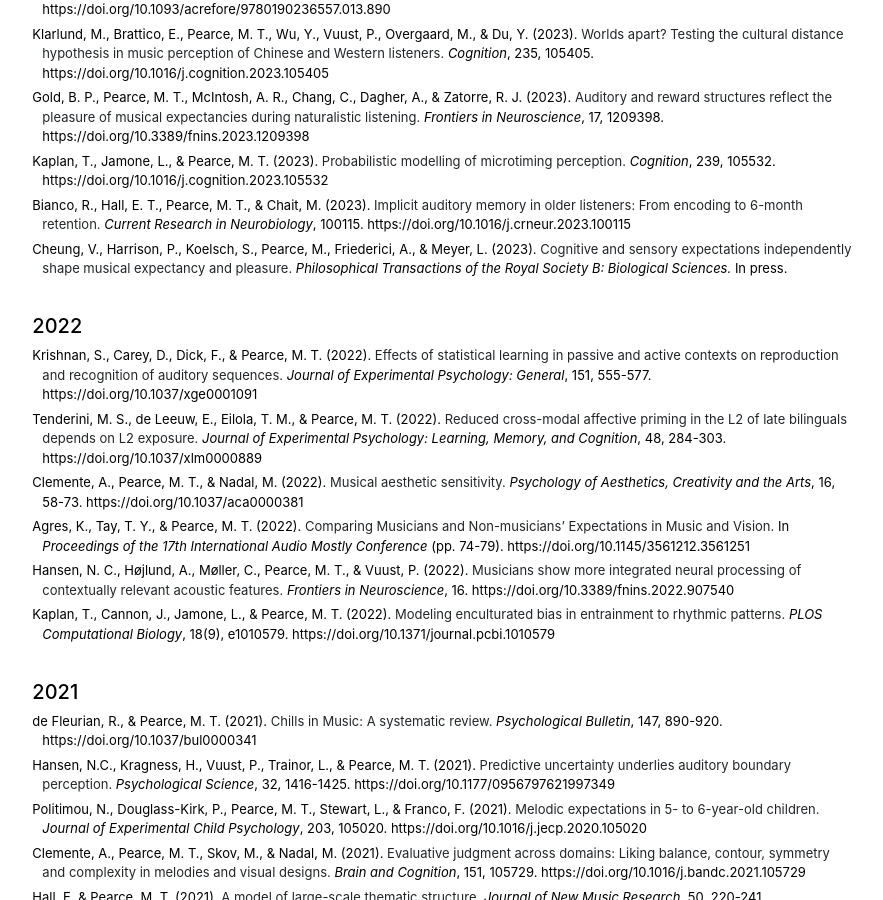
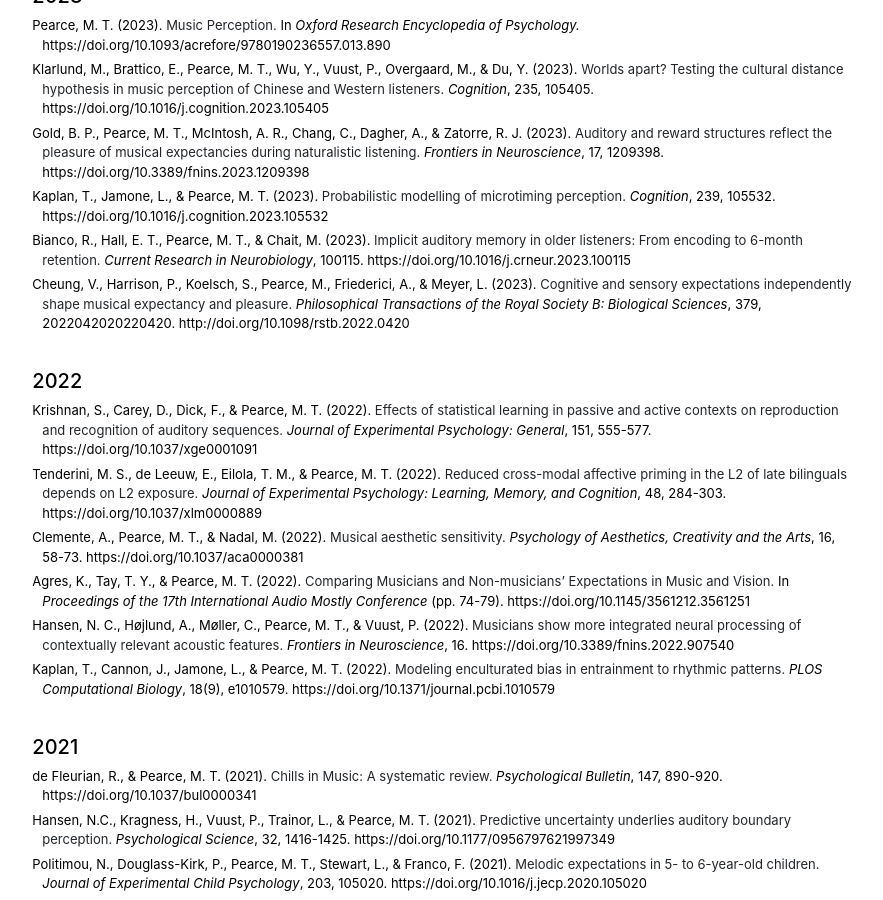
Before and after one commit to mtpearce/mtpearce.github.io, a Jekyll site: the page built from publications.md, in a window 1280 px wide and 900 px high, scrolled down 351 px. Shown: the whole window, without its empty margins (197-1080 px from the left). Built offline with Jekyll 4.4.1, drawn with Linux system fonts in a browser that asks for light colours.

Commit message:
Update publications.

```diff
--- a/publications.md
+++ b/publications.md
@@ -15,6 +15,8 @@
 
 </ul>
 
+<br>
+
 <h5>2023</h5>
 
 <ul class="publications">
@@ -29,7 +31,7 @@
 
 <li>Bianco, R., Hall, E. T., Pearce, M. T., & Chait, M. (2023). <a href="assets/papers/BiancoEtAl2023.pdf">Implicit auditory memory in older listeners: From encoding to 6-month retention.</a> <i>Current Research in Neurobiology</i>, 100115. https://doi.org/10.1016/j.crneur.2023.100115</li>
 
-<li>Cheung, V., Harrison, P., Koelsch, S., Pearce, M., Friederici, A., & Meyer, L. (2023). <a href="assets/papers/CheungEtAl2023.pdf">Cognitive and sensory expectations independently shape musical expectancy and pleasure.</a> <i>Philosophical Transactions of the Royal Society B: Biological Sciences.</i> In press.</li>
+<li>Cheung, V., Harrison, P., Koelsch, S., Pearce, M., Friederici, A., & Meyer, L. (2023). <a href="assets/papers/CheungEtAl2023.pdf">Cognitive and sensory expectations independently shape musical expectancy and pleasure.</a> <i>Philosophical Transactions of the Royal Society B: Biological Sciences</i>, 379, 2022042020220420. http://doi.org/10.1098/rstb.2022.0420</li>
 
 </ul>
 
```
